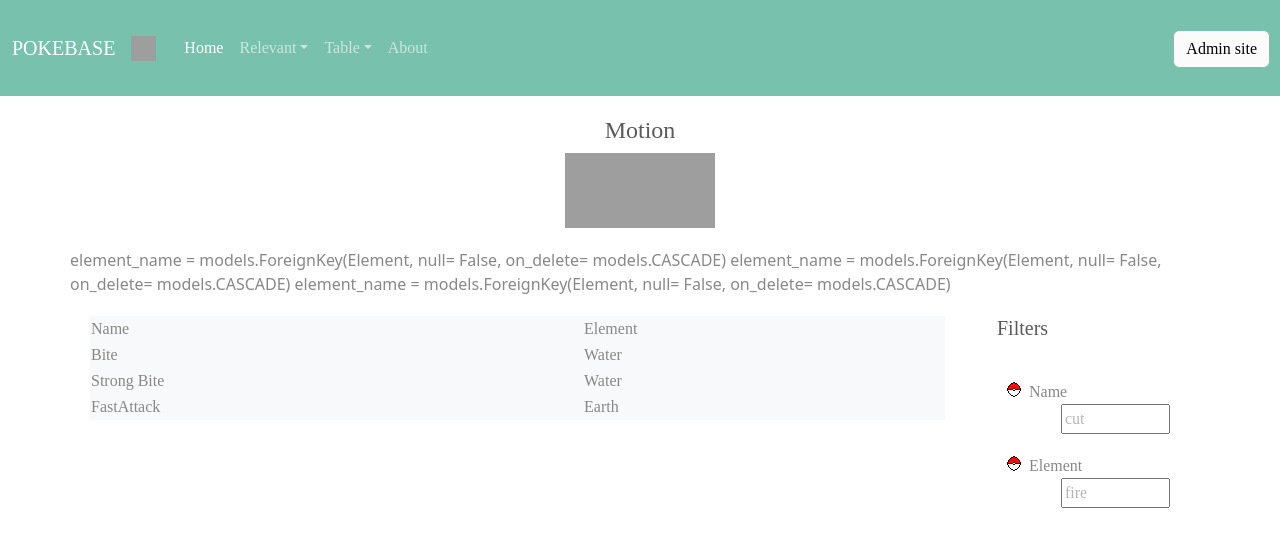
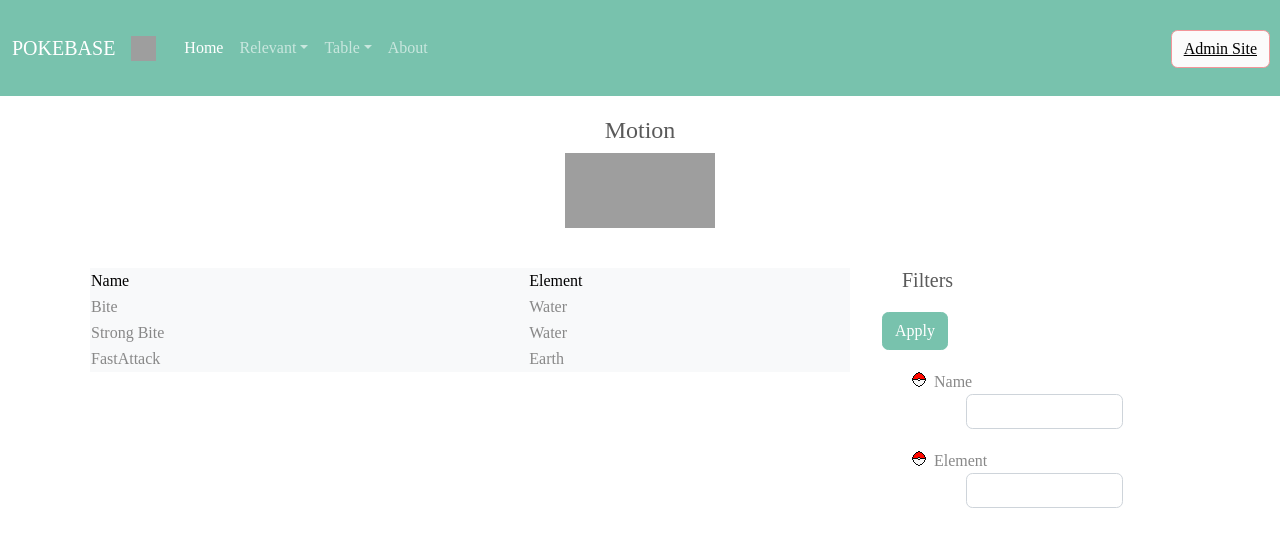
Before and after one commit to karlosA99/pokemon_data-base, a Django app: page /motion/ in a window 1280 px wide. Shown: the top 547 px of the page. Run offline with Django 4.2, Linux system fonts and the light colour scheme; data comes from the database, SQL or seed files in the repository; some libraries are stand-ins or nearby versions; grey boxes are pictures that could not be loaded.

Commit message:
motion template filter

```diff
--- a/pokemon/templates/motion/motion.html
+++ b/pokemon/templates/motion/motion.html
@@ -1,6 +1,7 @@
 {% load static %}
 <!DOCTYPE html>
 <html lang="en">
+
 <head>
 
   {% block extrahead %}
@@ -13,6 +14,7 @@
   <link rel="stylesheet" href="{% static 'css/bootstrap.min (2).css' %}">
   <title>{% block title %} Motion {% endblock %}</title>
 </head>
+
 <body>
 
 
@@ -21,12 +23,15 @@
   <nav class="navbar navbar-expand-lg navbar-dark bg-primary">
     <div class="container-fluid poke">
       <a class="navbar-brand" href="#">POKEBASE</a>
-        <button class="navbar-toggler" type="button" data-bs-toggle="collapse" data-bs-target="#navbarColor01" aria-controls="navbarColor01" aria-expanded="false" aria-label="Toggle navigation">
+      <button class="navbar-toggler" type="button" data-bs-toggle="collapse" data-bs-target="#navbarColor01"
+        aria-controls="navbarColor01" aria-expanded="false" aria-label="Toggle navigation">
         <span class="navbar-toggler-icon"></span>
       </button>
 
       <div>
-        <img src="https://external-content.duckduckgo.com/iu/?u=https%3A%2F%2Ftse1.mm.bing.net%2Fth%3Fid%3DOIP.jL4cCeS23Oc4jFYrK-bjiwHaHa%26pid%3DApi&f=1 "width = "25" height = "25">
+        <img
+          src="https://external-content.duckduckgo.com/iu/?u=https%3A%2F%2Ftse1.mm.bing.net%2Fth%3Fid%3DOIP.jL4cCeS23Oc4jFYrK-bjiwHaHa%26pid%3DApi&f=1 "
+          width="25" height="25">
       </div>
 
       <div class="collapse navbar-collapse marg" id="navbarColor01">
@@ -38,7 +43,8 @@
           </li>
 
           <li class="nav-item dropdown">
-              <a class="nav-link dropdown-toggle" id="dropdownMenuLink" data-bs-toggle="dropdown" href="#" role="button" aria-haspopup="true" aria-expanded="false">Relevant</a>
+            <a class="nav-link dropdown-toggle" id="dropdownMenuLink" data-bs-toggle="dropdown" href="#" role="button"
+              aria-haspopup="true" aria-expanded="false">Relevant</a>
             <!-- <div class="Table"> -->
             <div class="dropdown-menu" aria-labelledby="navbarDropdown">
               <a class="dropdown-item" href="{% url 'citizen' %}">citizen</a>
@@ -65,14 +71,14 @@
             </div>
           </li>
           <li class="nav-item">
-              <a class="nav-link" href="about">About</a>
-            </li>
+            <a class="nav-link" href="../about">About</a>
           <li style="position: absolute; top: 30px; right: 10px;">
-            <div  class="btn-group-vertical">
-              <button type="button" style="color: black ; background-color:rgb(251, 251, 251);" class="btn btn-primary poke">Admin site</button>
+            <div class="btn-group-vertical">
+              <div class="btn btn-secondary" style="background-color:rgb(251, 251, 251)">
+                <a class="poke" style="color: black;" href="../admin/">Admin Site</a>
+              </div>
             </div>
           </li>
-
         </ul>
       </div>
     </div>
@@ -83,12 +89,14 @@
 
   <div class="marg" align="center">
     <h4 class="poke">Motion</h4>
-    <img src="https://external-content.duckduckgo.com/iu/?u=https%3A%2F%2Ftse2.mm.bing.net%2Fth%3Fid%3DOIP.1ueST7hKIayzOrSWdxIjJwHaEK%26pid%3DApi&f=1"width = "150" height = "75" >
+    <img
+      src="https://external-content.duckduckgo.com/iu/?u=https%3A%2F%2Ftse2.mm.bing.net%2Fth%3Fid%3DOIP.1ueST7hKIayzOrSWdxIjJwHaEK%26pid%3DApi&f=1"
+      width="150" height="75">
   </div>
 
-<div id="customlay" class="container" >
-<div  class="row align-items-start">
-  <table class="col-9 bg-light poke marg">
+  <div id="customlay" class="container">
+    <div class="row align-items-start">
+      <table class="col-8 bg-light poke marg">
         <thead>
           <tr>
             <td>Name</td>
@@ -101,23 +109,29 @@
           {% for object in object_list %}
           <tr>
             <td>{{ object.name}}</td>
-    element_name = models.ForeignKey(Element, null= False, on_delete= models.CASCADE)
             <td>{{ object.element_name}}</td>
           </tr>
           {% endfor %}
           {% else %}
-		<div  class="alert alert-dismissible alert-danger">
-      <button type="button" style="float: right;" class="btn-close" onclick="exit()" data-bs-dismiss="alert"></button>
-        <strong>Oh snap!</strong> We don't have any information about it. If you are admin, try insert some info <a href="../citizen/">here</a>.
+          <div class="alert alert-dismissible alert-danger">
+            <button type="button" style="float: right;" class="btn-close" onclick="exit()"
+              data-bs-dismiss="alert"></button>
+            <strong>Oh snap!</strong> We don't have any information about it. If you are admin, try insert some info <a
+              href="../admin/">here</a>.
           </div>
           {% endif %}
         </tbody>
       </table>
 
-<div class="col-2 filters">
+      <div class="col-3 filters">
+        <form action="/motion/" method="get" id="filter">
           <div class="row">
-
+            <div class="column">
               <h5 class="poke marg">Filters</h5>
+            </div>
+            <div class="column">
+              <button type="submit" class="btn btn-primary poke">Apply</button>
+            </div>
           </div>
 
           <div class="row">
@@ -127,7 +141,7 @@
                   <ul>
                     <li>
                       <form>
-            <input type="text" size="9" maxlength="15" placeholder="cut">
+                        <input type="text" class="form-control" size="12" maxlength="15" name="name">
                       </form>
                     </li>
                   </ul>
@@ -136,7 +150,7 @@
                   <ul>
                     <li>
                       <form>
-            <input type="text" size="9" maxlength="15" placeholder="fire">
+                        <input type="text" class="form-control" size="12" maxlength="15" name="element">
                       </form>
                     </li>
                   </ul>
@@ -150,39 +164,50 @@
 
     <style>
       @font-face {
-        font-family:'Pokemon Classic';
+        font-family: 'Pokemon Classic';
         src: local('Pokemon Classic'),
           local('Pokemon-Classic');
       }
 
-      .poke{
+      .poke {
         font-family: 'Pokemon Classic';
       }
 
-      .marg{
+      .marg {
         margin: 20px;
       }
 
-    .f-size{
-      font-size:10px
+      .f-size {
+        font-size: 10px
       }
 
-.dropdown-item:hover{
-        background-color:#5a5a5a;
+      .dropdown-item:hover {
+        background-color: #5a5a5a;
       }
-    .filters li{
+
+      .filters li {
         list-style-image: url("../../static/img/pokeball.ico");
       }
-      li ul li{
-        list-style:none !important;
+
+      li ul li {
+        list-style: none !important;
       }
 
-     .alert-danger{
+      .alert-danger {
         background-color: rgba(241, 0, 0, 0.707);
       }
 
-       input::placeholder{
-      color: rgba(87, 87, 87, 0.437) ;
+      input::placeholder {
+        color: rgba(87, 87, 87, 0.437);
+      }
+
+      input {
+        font-size: 14px !important;
+      }
+
+      thead td {
+        color: black;
+
       }
     </style>
 
@@ -190,12 +215,19 @@
     {% endblock %}
 
 
-<script src="https://code.jquery.com/jquery-3.2.1.slim.min.js" integrity="sha384-KJ3o2DKtIkvYIK3UENzmM7KCkRr/rE9/Qpg6aAZGJwFDMVNA/GpGFF93hXpG5KkN" crossorigin="anonymous"></script>
-<script src="https://cdnjs.cloudflare.com/ajax/libs/popper.js/1.11.0/umd/popper.min.js" integrity="sha384-b/U6ypiBEHpOf/4+1nzFpr53nxSS+GLCkfwBdFNTxtclqqenISfwAzpKaMNFNmj4" crossorigin="anonymous"></script>
-<script src="https://maxcdn.bootstrapcdn.com/bootstrap/4.0.0-beta/js/bootstrap.min.js" integrity="sha384-h0AbiXch4ZDo7tp9hKZ4TsHbi047NrKGLO3SEJAg45jXxnGIfYzk4Si90RDIqNm1" crossorigin="anonymous"></script>
+    <script src="https://code.jquery.com/jquery-3.2.1.slim.min.js"
+      integrity="sha384-KJ3o2DKtIkvYIK3UENzmM7KCkRr/rE9/Qpg6aAZGJwFDMVNA/GpGFF93hXpG5KkN"
+      crossorigin="anonymous"></script>
+    <script src="https://cdnjs.cloudflare.com/ajax/libs/popper.js/1.11.0/umd/popper.min.js"
+      integrity="sha384-b/U6ypiBEHpOf/4+1nzFpr53nxSS+GLCkfwBdFNTxtclqqenISfwAzpKaMNFNmj4"
+      crossorigin="anonymous"></script>
+    <script src="https://maxcdn.bootstrapcdn.com/bootstrap/4.0.0-beta/js/bootstrap.min.js"
+      integrity="sha384-h0AbiXch4ZDo7tp9hKZ4TsHbi047NrKGLO3SEJAg45jXxnGIfYzk4Si90RDIqNm1"
+      crossorigin="anonymous"></script>
     <script src="{% static 'js/bootstrap.min (2).js' %}"></script>
     <script src="{% static 'js/exit.js' %}"></script>
     <script src="https://cdn.jsdelivr.net/npm/bootstrap@5.1.3/dist/js/bootstrap.bundle.min.js"></script>
 
 </body>
+
 </html>
```
Lines whose indentation alone changed are shown as unchanged.
